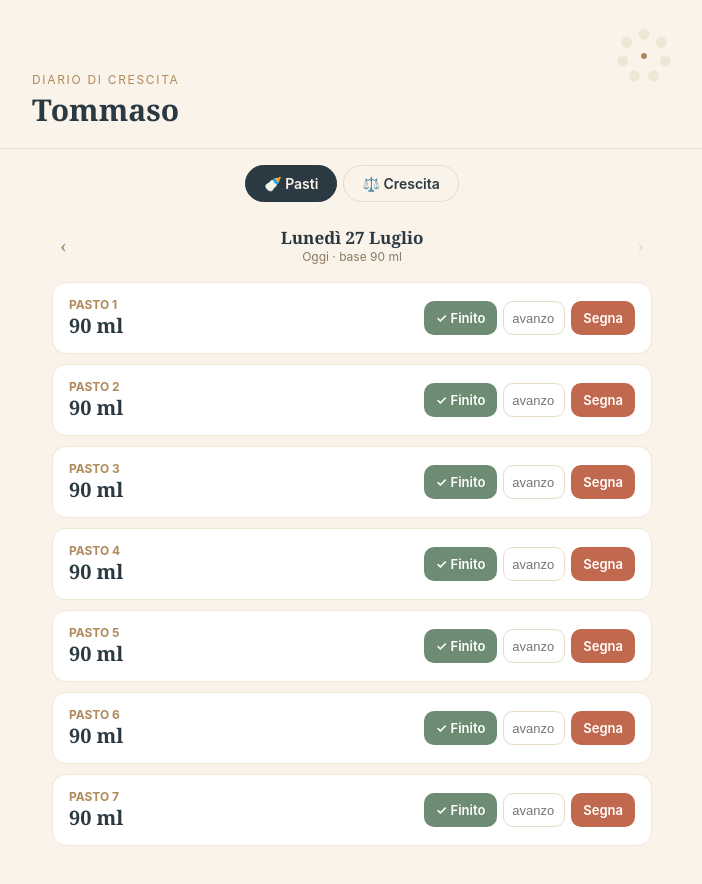
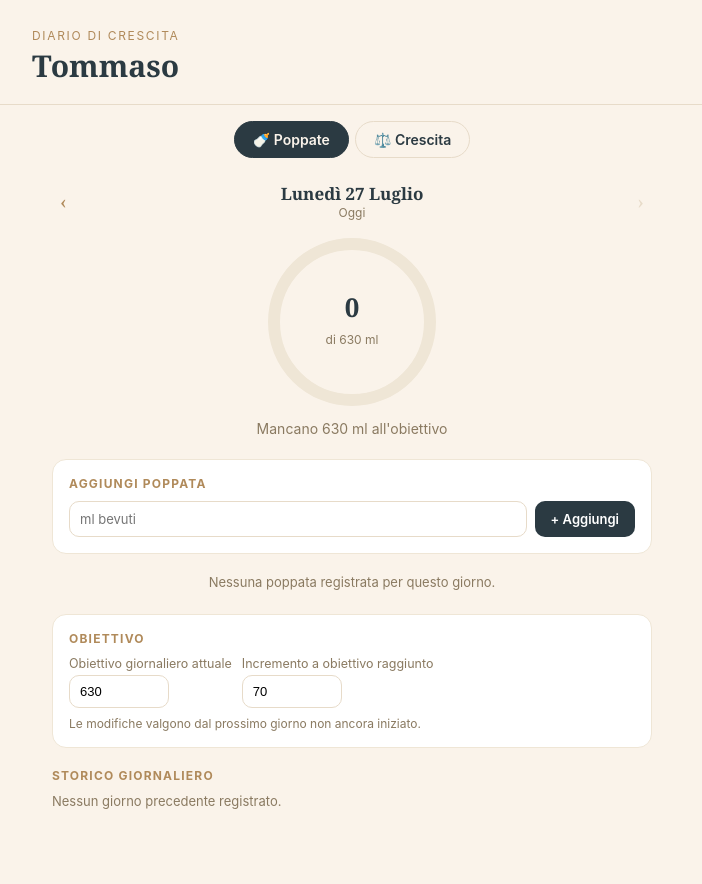
Before and after one commit to carlosartori170-del/tommaso-diario, a plain HTML site: page index.html in a window 1280 px wide. Shown: the whole page, without its empty margins (288-990 px from the left). Drawn offline with Linux system fonts and the light colour scheme.

Commit message:
Add files via upload

```diff
--- a/index.html
+++ b/index.html
@@ -10,12 +10,11 @@
     --gold:#B08A5A; --amber:#D9A441; --clay:#C1694F; --sage:#6E8B74;
   }
   *{box-sizing:border-box;}
-  body{margin:0; background:var(--paper); color:var(--ink);
-    font-family:Georgia,'Iowan Old Style',serif;}
+  body{margin:0; background:var(--paper); color:var(--ink); font-family:Georgia,'Iowan Old Style',serif;}
   .sans{font-family:-apple-system,BlinkMacSystemFont,'Segoe UI',Roboto,sans-serif;}
   button{cursor:pointer; font-family:inherit;}
   header{padding:28px 20px 18px; border-bottom:1px solid var(--line2);}
-  .headrow{display:flex; align-items:baseline; justify-content:space-between; max-width:640px; margin:0 auto;}
+  .headwrap{max-width:640px; margin:0 auto;}
   .eyebrow{font-size:12px; letter-spacing:.14em; text-transform:uppercase; color:var(--gold);}
   h1{margin:2px 0 0; font-size:30px; font-weight:600;}
   .tabs{display:flex; justify-content:center; gap:6px; padding:16px 20px 0;}
@@ -28,46 +27,36 @@
   .navbtn:disabled{color:var(--line2);}
   .daylabel{font-size:17px; font-weight:600; text-transform:capitalize; text-align:center;}
   .daysub{font-size:12px; color:#8A7A61; text-align:center;}
-  .toast{background:#EFE4CC; border:1px solid var(--amber); color:#6B5320; padding:10px 14px;
-    border-radius:10px; font-size:13.5px; margin-bottom:16px;}
-  .meal{background:#fff; border:1px solid var(--line); border-radius:14px; padding:14px 16px;
-    display:flex; align-items:center; justify-content:space-between; gap:12px; margin-bottom:10px;}
-  .mealno{font-size:12px; color:var(--gold); font-weight:700;}
-  .mealtarget{font-size:20px; font-weight:600;}
-  .carried{font-size:12px; color:var(--clay);}
-  .status{font-size:12.5px; margin-top:2px;}
-  .status.ok{color:var(--sage);} .status.no{color:var(--clay);}
-  .actions{display:flex; gap:6px;}
-  .btn-fin{background:var(--sage); color:#fff; border:none; border-radius:10px; padding:9px 12px; font-size:13px; font-weight:600;}
-  .leftover-input{width:62px; border:1px solid var(--line2); border-radius:10px; padding:8px; font-size:13px;}
-  .btn-mark{background:var(--clay); color:#fff; border:none; border-radius:10px; padding:9px 12px; font-size:13px; font-weight:600;}
-  .btn-edit{background:none; border:1px solid var(--line2); border-radius:10px; padding:7px 10px; font-size:12px; color:#8A7A61;}
-  .summary{margin-top:18px; text-align:center; font-size:13.5px;}
+  .toast{background:#EFE4CC; border:1px solid var(--amber); color:#6B5320; padding:10px 14px; border-radius:10px; font-size:13.5px; margin-bottom:16px;}
+  .ringwrap{display:flex; justify-content:center;}
+  .remaining{text-align:center; margin:14px 0 22px; font-size:14px;}
   .card{background:#fff; border:1px solid var(--line); border-radius:14px; padding:16px; margin-bottom:20px;}
   .cardtitle{font-size:12px; letter-spacing:.1em; text-transform:uppercase; color:var(--gold); font-weight:700; margin-bottom:10px;}
   .formrow{display:flex; gap:8px; flex-wrap:wrap;}
   .formrow input{border:1px solid var(--line2); border-radius:10px; padding:9px 10px; font-size:13px; flex:1 1 140px;}
   .btn-add{background:var(--ink); color:#fff; border:none; border-radius:10px; padding:9px 16px; font-size:13px; font-weight:600;}
-  .histitem{background:#fff; border:1px solid var(--line); border-radius:12px; padding:10px 14px;
+  .entry, .histitem{background:#fff; border:1px solid var(--line); border-radius:12px; padding:10px 14px;
     display:flex; justify-content:space-between; align-items:center; margin-bottom:8px;}
-  .histdate{font-size:13.5px; color:#8A7A61; text-transform:capitalize;}
+  .entrytime, .histdate{font-size:13px; color:#8A7A61;}
+  .histdate{text-transform:capitalize;}
   .btn-rm{background:none; border:none; color:var(--clay); font-size:16px;}
   .empty{color:#8A7A61; font-size:13px;}
+  .goalinputs{display:flex; gap:10px; flex-wrap:wrap;}
+  .goalinputs label{font-size:12.5px; color:#8A7A61;}
+  .goalinputs input{display:block; margin-top:4px; border:1px solid var(--line2); border-radius:10px; padding:8px 10px; font-size:13px; width:100px;}
+  .goalnote{font-size:12px; color:#8A7A61; margin-top:8px;}
 </style>
 </head>
 <body>
 <header>
-  <div class="headrow">
-    <div>
-      <div class="eyebrow sans">Diario di crescita</div>
-      <h1>Tommaso</h1>
-    </div>
-    <svg id="ring" width="56" height="56"></svg>
+  <div class="headwrap">
+    <div class="eyebrow sans">Diario di crescita</div>
+    <h1>Tommaso</h1>
   </div>
 </header>
 
 <div class="tabs sans">
-  <button class="tab active" id="tabPasti" onclick="setTab('pasti')">🍼 Pasti</button>
+  <button class="tab active" id="tabPasti" onclick="setTab('pasti')">🍼 Poppate</button>
   <button class="tab" id="tabCrescita" onclick="setTab('crescita')">⚖️ Crescita</button>
 </div>
 
@@ -83,56 +72,70 @@ const LS = {
   set(key, val){ try{ localStorage.setItem(key, JSON.stringify(val)); }catch(e){} }
 };
 
-const DEFAULT_SETTINGS = { baseAmount: 90, unit: "ml", step: 10 };
+const DEFAULT_SETTINGS = { goal: 630, step: 70, unit: "ml" };
 let settings = LS.get("settings", DEFAULT_SETTINGS);
+let dayIndex = LS.get("dayIndex", []);
 let weights = LS.get("weights", []);
 let dayKey = todayKey();
-let leftoverDraft = {};
 let toastMsg = "";
 let tab = "pasti";
 
 function todayKey(d){ d = d || new Date(); const y=d.getFullYear(), m=String(d.getMonth()+1).padStart(2,"0"), day=String(d.getDate()).padStart(2,"0"); return `${y}-${m}-${day}`; }
-function prettyDate(key){ const d = new Date(key+"T00:00:00"); return d.toLocaleDateString("it-IT",{weekday:"long", day:"numeric", month:"long"}); }
+function prettyDate(key){ return new Date(key+"T00:00:00").toLocaleDateString("it-IT",{weekday:"long", day:"numeric", month:"long"}); }
+function shortDate(key){ return new Date(key+"T00:00:00").toLocaleDateString("it-IT",{day:"2-digit",month:"2-digit"}); }
 function shiftDay(key, delta){ const d = new Date(key+"T00:00:00"); d.setDate(d.getDate()+delta); return todayKey(d); }
-function loadDay(key){ return LS.get(`day:${key}`, { date:key, baseAmount: settings.baseAmount, meals: Array.from({length:7}, ()=>({leftover:null})) }); }
+function nowTime(){ return new Date().toLocaleTimeString("it-IT",{hour:"2-digit",minute:"2-digit"}); }
+function loadDayRaw(key){ return LS.get(`day:${key}`, null); }
 function saveDay(rec){ LS.set(`day:${rec.date}`, rec); }
+function total(rec){ return (rec && rec.entries ? rec.entries : []).reduce((s,e)=>s+e.amount,0); }
 
-let dayRecord = loadDay(dayKey);
-
-function computeTargets(rec){
-  const t = []; let carry = 0;
-  for(let i=0;i<7;i++){ t.push(rec.baseAmount + carry); carry = rec.meals[i]?.leftover ?? 0; }
-  return t;
+function ensureDay(key){
+  let rec = loadDayRaw(key);
+  if(!rec){
+    const prevKey = shiftDay(key, -1);
+    const prevRec = loadDayRaw(prevKey);
+    if(prevRec){
+      const prevTotal = total(prevRec);
+      if(prevTotal >= prevRec.goal){
+        settings = { ...settings, goal: settings.goal + settings.step };
+        LS.set("settings", settings);
+        toastMsg = `Obiettivo di ieri raggiunto (${prevTotal} ${settings.unit})! Da oggi l'obiettivo sale a ${settings.goal} ${settings.unit}.`;
+      }
+    }
+    rec = { date: key, goal: settings.goal, entries: [] };
+    saveDay(rec);
+  }
+  if(!dayIndex.includes(key)){ dayIndex = [...dayIndex, key].sort(); LS.set("dayIndex", dayIndex); }
+  return rec;
 }
 
-function commitMeal(index, leftoverValue){
-  dayRecord.meals[index] = { leftover: leftoverValue };
+let dayRecord = ensureDay(dayKey);
+
+function historyList(){
+  return dayIndex.filter(k => k !== dayKey)
+    .map(k => loadDayRaw(k)).filter(Boolean)
+    .map(r => ({ date: r.date, total: total(r), goal: r.goal }))
+    .sort((a,b)=> b.date.localeCompare(a.date));
+}
+
+function addEntry(){
+  const input = document.getElementById("amountInput");
+  const v = parseFloat((input.value||"").replace(",", "."));
+  if(isNaN(v) || v <= 0) return;
+  dayRecord.entries.push({ id: Date.now().toString(36), time: nowTime(), amount: Math.round(v) });
   saveDay(dayRecord);
-  const nowAllDone = dayRecord.meals.every(m => m.leftover !== null);
-  if(nowAllDone){
-    const allFinished = dayRecord.meals.every(m => m.leftover === 0);
-    if(allFinished){
-      settings = { ...settings, baseAmount: settings.baseAmount + settings.step };
-      LS.set("settings", settings);
-      toastMsg = `Giornata completata senza avanzi! Da domani si passa a ${settings.baseAmount} ${settings.unit} a pasto.`;
-    } else {
-      toastMsg = "Giornata registrata. Restiamo alla stessa quantità per domani.";
-    }
-    setTimeout(()=>{ toastMsg=""; render(); }, 3200);
-  }
+  input.value = "";
   render();
 }
+function removeEntry(id){ dayRecord.entries = dayRecord.entries.filter(e=>e.id!==id); saveDay(dayRecord); render(); }
+function goDay(delta){ dayKey = shiftDay(dayKey, delta); dayRecord = ensureDay(dayKey); render(); }
 
-function markFinished(i){ commitMeal(i, 0); }
-function markLeftover(i){
-  const raw = (leftoverDraft[i] ?? "").replace(",", ".");
-  const v = parseFloat(raw);
+function updateGoalSetting(field, value){
+  const v = parseInt(value, 10);
   if(isNaN(v) || v < 0) return;
-  commitMeal(i, v);
+  settings = { ...settings, [field]: v };
+  LS.set("settings", settings);
 }
-function resetMeal(i){ dayRecord.meals[i] = { leftover: null }; saveDay(dayRecord); render(); }
-function onLeftoverInput(i, val){ leftoverDraft[i] = val; }
-function goDay(delta){ dayKey = shiftDay(dayKey, delta); dayRecord = loadDay(dayKey); leftoverDraft = {}; render(); }
 
 function addWeight(){
   const dateEl = document.getElementById("wDate");
@@ -152,70 +155,82 @@ function removeWeight(date){ weights = weights.filter(w=>w.date!==date); LS.set(
 function setTab(t){ tab = t; render(); }
 
 // ---------- rendering ----------
-function renderRing(){
-  const svg = document.getElementById("ring");
-  const size=56, r=22, cx=28, cy=28;
-  let html = "";
-  for(let i=0;i<7;i++){
-    const angle = (Math.PI*2*i)/7 - Math.PI/2;
-    const x = cx + r*Math.cos(angle), y = cy + r*Math.sin(angle);
-    const m = dayRecord.meals[i];
-    const fill = !m || m.leftover===null ? "#EFE6D6" : m.leftover===0 ? "#6E8B74" : "#C1694F";
-    html += `<circle cx="${x}" cy="${y}" r="5.5" fill="${fill}"/>`;
-  }
-  html += `<circle cx="${cx}" cy="${cy}" r="3" fill="#B08A5A"/>`;
-  svg.innerHTML = html;
-}
+function renderPasti(){
+  const isToday = dayKey === todayKey();
+  const currentTotal = total(dayRecord);
+  const remaining = Math.max(dayRecord.goal - currentTotal, 0);
+  const reached = currentTotal >= dayRecord.goal;
+  const pct = Math.min(currentTotal / dayRecord.goal, 1);
+  const hist = historyList();
 
-function renderPasti(){
-  const targets = computeTargets(dayRecord);
-  const isToday = dayKey === todayKey();
-  const recordedCount = dayRecord.meals.filter(m=>m.leftover!==null).length;
-  const allDone = recordedCount === 7;
-  const dayFullyFinished = allDone && dayRecord.meals.every(m=>m.leftover===0);
+  const size=168, stroke=12, r=(size-stroke)/2, c=2*Math.PI*r, offset = c*(1-pct);
+  const ringSvg = `<svg width="${size}" height="${size}">
+    <circle cx="${size/2}" cy="${size/2}" r="${r}" stroke="#EFE6D6" stroke-width="${stroke}" fill="none"/>
+    <circle cx="${size/2}" cy="${size/2}" r="${r}" stroke="${reached?'#6E8B74':'#D9A441'}" stroke-width="${stroke}" fill="none"
+      stroke-dasharray="${c}" stroke-dashoffset="${offset}" stroke-linecap="round" transform="rotate(-90 ${size/2} ${size/2})"/>
+    <text x="50%" y="47%" text-anchor="middle" font-size="26" font-weight="600" fill="#2B3A42" font-family="Georgia, serif">${currentTotal}</text>
+    <text x="50%" y="63%" text-anchor="middle" font-size="12" fill="#8A7A61" font-family="-apple-system,sans-serif">di ${dayRecord.goal} ${settings.unit}</text>
+  </svg>`;
 
-  let html = `
+  let entriesHtml = "";
+  [...dayRecord.entries].reverse().forEach(e=>{
+    entriesHtml += `<div class="entry">
+      <span class="entrytime sans">${e.time}</span>
+      <span style="font-weight:600">${e.amount} ${settings.unit}</span>
+      <button class="btn-rm sans" onclick="removeEntry('${e.id}')">✕</button>
+    </div>`;
+  });
+  if(dayRecord.entries.length===0) entriesHtml = `<div class="empty sans" style="text-align:center">Nessuna poppata registrata per questo giorno.</div>`;
+
+  let histHtml = "";
+  hist.forEach(h=>{
+    histHtml += `<div class="histitem">
+      <span class="histdate sans">${prettyDate(h.date)}</span>
+      <span style="font-weight:600">${h.total} ${settings.unit}</span>
+      ${h.total >= h.goal ? `<span style="color:#6E8B74">✓</span>` : `<span class="sans" style="font-size:11px;color:#C1694F">su ${h.goal}</span>`}
+    </div>`;
+  });
+  if(hist.length===0) histHtml = `<div class="empty sans">Nessun giorno precedente registrato.</div>`;
+
+  document.getElementById("viewPasti").innerHTML = `
     <div class="navrow">
       <button class="navbtn" onclick="goDay(-1)">‹</button>
       <div>
         <div class="daylabel">${prettyDate(dayKey)}</div>
-        <div class="daysub sans">${isToday ? "Oggi · " : ""}base ${dayRecord.baseAmount} ${settings.unit}</div>
+        <div class="daysub sans">${isToday ? "Oggi" : ""}</div>
       </div>
       <button class="navbtn" onclick="goDay(1)" ${isToday?"disabled":""}>›</button>
     </div>
     ${toastMsg ? `<div class="toast sans">${toastMsg}</div>` : ""}
+    <div class="ringwrap">${ringSvg}</div>
+    <div class="remaining sans" style="color:${reached?'#6E8B74':'#8A7A61'}">
+      ${reached ? "Obiettivo raggiunto per oggi 🎉" : `Mancano ${remaining} ${settings.unit} all'obiettivo`}
+    </div>
+    <div class="card">
+      <div class="cardtitle sans">Aggiungi poppata</div>
+      <div class="formrow">
+        <input id="amountInput" class="sans" placeholder="${settings.unit} bevuti" inputmode="decimal" onkeydown="if(event.key==='Enter') addEntry()"/>
+        <button class="btn-add sans" onclick="addEntry()">+ Aggiungi</button>
+      </div>
+    </div>
+    ${entriesHtml}
+    <div class="card" style="margin-top:24px">
+      <div class="cardtitle sans">Obiettivo</div>
+      <div class="goalinputs">
+        <label class="sans">Obiettivo giornaliero attuale
+          <input type="number" value="${settings.goal}" onchange="updateGoalSetting('goal', this.value)"/>
+        </label>
+        <label class="sans">Incremento a obiettivo raggiunto
+          <input type="number" value="${settings.step}" onchange="updateGoalSetting('step', this.value)"/>
+        </label>
+      </div>
+      <div class="goalnote sans">Le modifiche valgono dal prossimo giorno non ancora iniziato.</div>
+    </div>
+    <div class="cardtitle sans">Storico giornaliero</div>
+    ${histHtml}
   `;
 
-  dayRecord.meals.forEach((meal, i) => {
-    const target = targets[i];
-    const recorded = meal.leftover !== null;
-    const carried = i>0 && (dayRecord.meals[i-1]?.leftover ?? 0) > 0;
-    html += `<div class="meal">
-      <div>
-        <div class="mealno sans">PASTO ${i+1}</div>
-        <div class="mealtarget">${target} ${settings.unit}</div>
-        ${carried ? `<div class="carried sans">include l'avanzo del pasto precedente</div>` : ""}
-        ${recorded ? `<div class="status sans ${meal.leftover===0?'ok':'no'}">${meal.leftover===0 ? "Finito tutto" : `Avanzati ${meal.leftover} ${settings.unit}`}</div>` : ""}
-      </div>
-      ${!recorded ? `
-        <div class="actions">
-          <button class="btn-fin sans" onclick="markFinished(${i})">✓ Finito</button>
-          <input class="leftover-input" placeholder="avanzo" inputmode="decimal" oninput="onLeftoverInput(${i}, this.value)" value="${leftoverDraft[i] ?? ''}"/>
-          <button class="btn-mark sans" onclick="markLeftover(${i})">Segna</button>
-        </div>
-      ` : `<button class="btn-edit sans" onclick="resetMeal(${i})">Modifica</button>`}
-    </div>`;
-  });
-
-  if(allDone){
-    html += `<div class="summary sans" style="color:${dayFullyFinished?'#6E8B74':'#8A7A61'}">
-      ${dayFullyFinished
-        ? `Tutti i 7 pasti finiti senza avanzi — domani si parte da ${settings.baseAmount} ${settings.unit}.`
-        : "Giornata completata. Quantità di domani invariata."}
-    </div>`;
-  }
-
-  document.getElementById("viewPasti").innerHTML = html;
+  if(toastMsg){ setTimeout(()=>{ toastMsg=""; if(tab==='pasti') renderPasti(); }, 4200); }
 }
 
 function renderCrescita(){
@@ -223,14 +238,14 @@ function renderCrescita(){
   let chartHtml;
   if(sorted.length >= 2){
     const w=560, h=200, pad=36;
-    const kgs = sorted.map(w=>w.grams/1000);
+    const kgs = sorted.map(x=>x.grams/1000);
     const min = Math.min(...kgs), max = Math.max(...kgs);
     const range = (max-min) || 1;
     const stepX = (w - pad*2) / (sorted.length-1);
     const pts = sorted.map((wt,i)=>{
       const x = pad + i*stepX;
       const y = h - pad - ((wt.grams/1000 - min)/range) * (h - pad*2);
-      return {x,y,kg:(wt.grams/1000).toFixed(3), label: new Date(wt.date+"T00:00:00").toLocaleDateString("it-IT",{day:"2-digit",month:"2-digit"})};
+      return {x,y,label: shortDate(wt.date)};
     });
     const path = pts.map((p,i)=> (i===0?"M":"L")+p.x.toFixed(1)+","+p.y.toFixed(1)).join(" ");
     let dots = pts.map(p=>`<circle cx="${p.x.toFixed(1)}" cy="${p.y.toFixed(1)}" r="4" fill="#6E8B74"/>`).join("");
@@ -274,7 +289,6 @@ function render(){
   document.getElementById("tabCrescita").className = "tab sans" + (tab==="crescita" ? " active" : "");
   document.getElementById("viewPasti").style.display = tab==="pasti" ? "block" : "none";
   document.getElementById("viewCrescita").style.display = tab==="crescita" ? "block" : "none";
-  renderRing();
   if(tab==="pasti") renderPasti(); else renderCrescita();
 }
 
```
